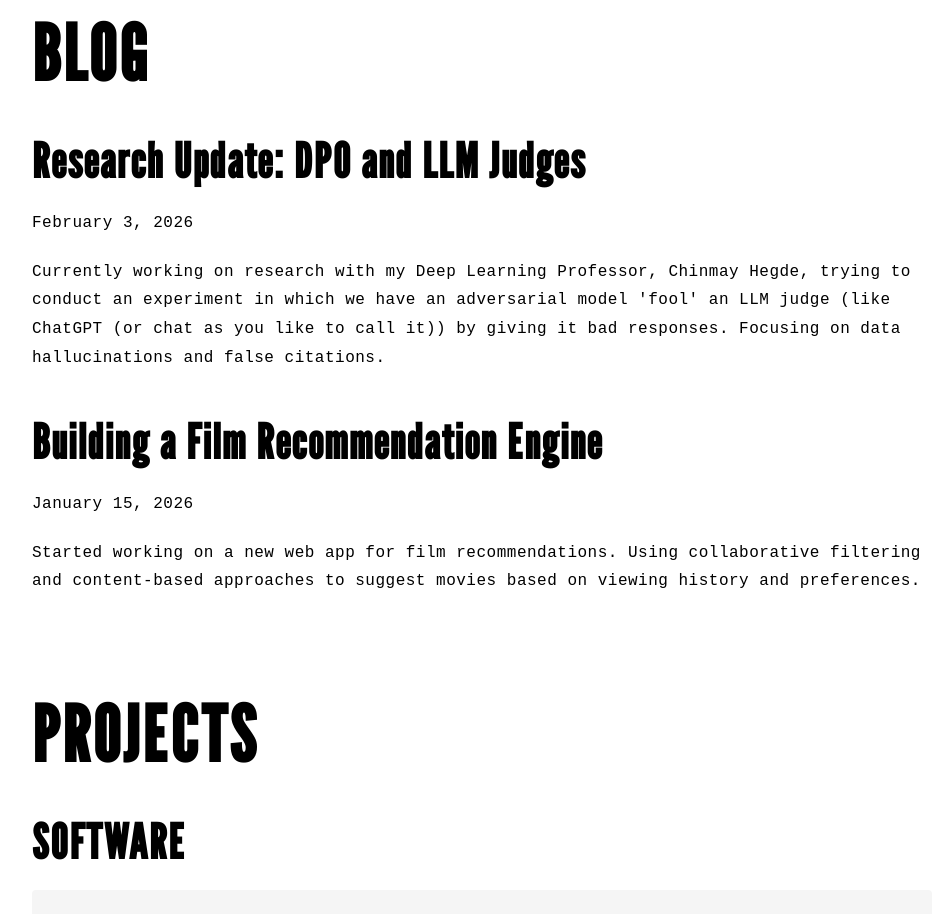
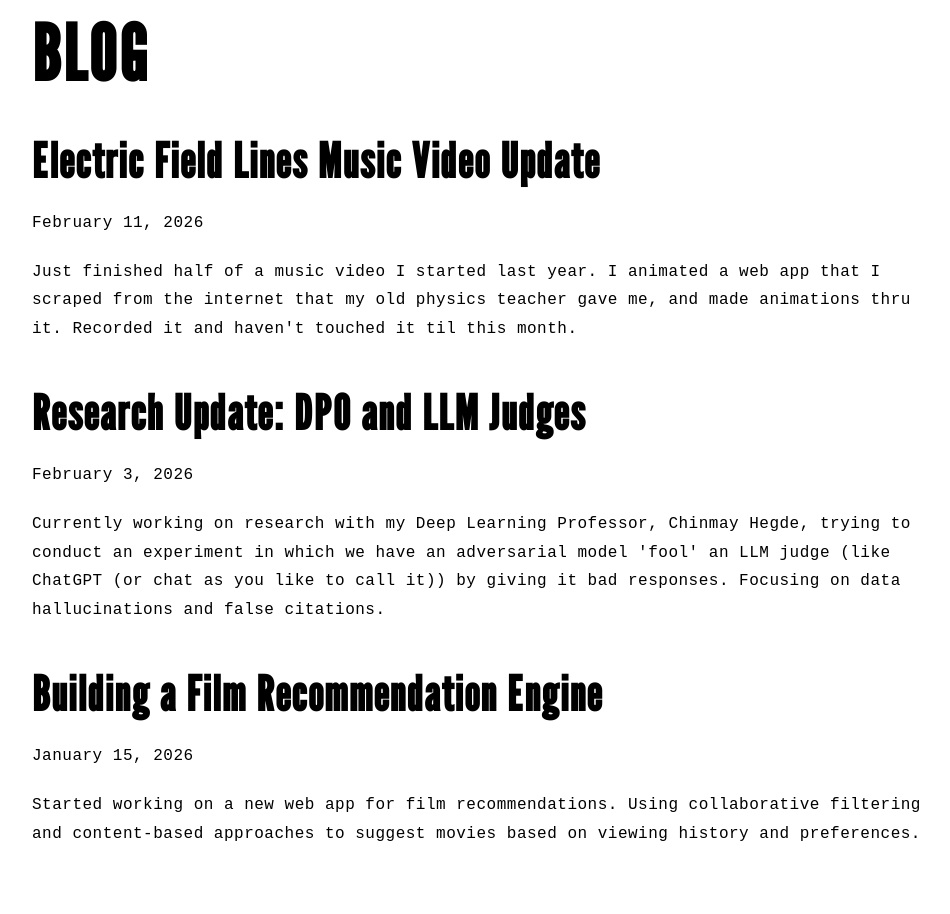
Before and after one commit to Adgonzalez2018/adgonzalez2018.github.io, a React (Create React App) app: page / in a window 1280 px wide. Shown: the part 820-1734 px from the top of the page, without its empty margins (233-1183 px from the left). Built offline with nearby package versions, Linux system fonts and the light colour scheme.

Commit message:
Add new blog post about Electric Field Lines music video

```diff
--- a/src/App.js
+++ b/src/App.js
@@ -87,6 +87,12 @@ function App() {
 
   // Blog posts
   const blogPosts = [
+    {
+      title: "Electric Field Lines Music Video Update",
+      date: new Date("2026-02-11"),
+      content:
+        "Just finished half of a music video I started last year. I animated a web app that I scraped from the internet that my old physics teacher gave me, and made animations thru it. Recorded it and haven't touched it til this month.",
+    },
     {
       title: "Research Update: DPO and LLM Judges",
       date: new Date("2026-02-03"),
```
